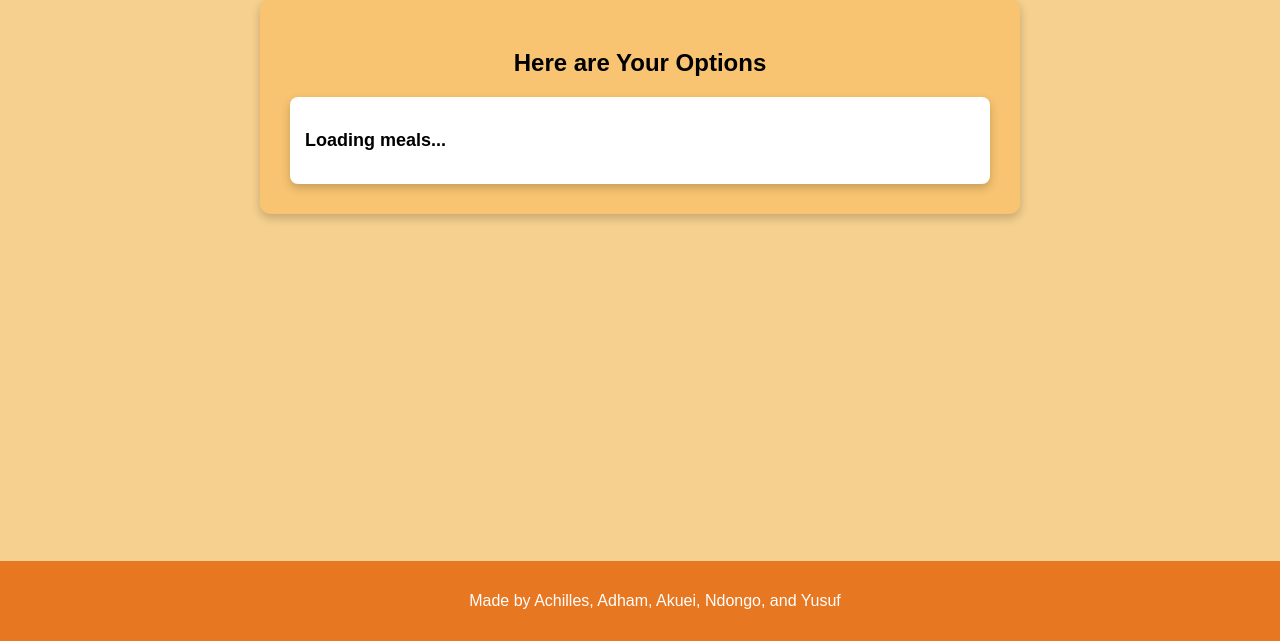
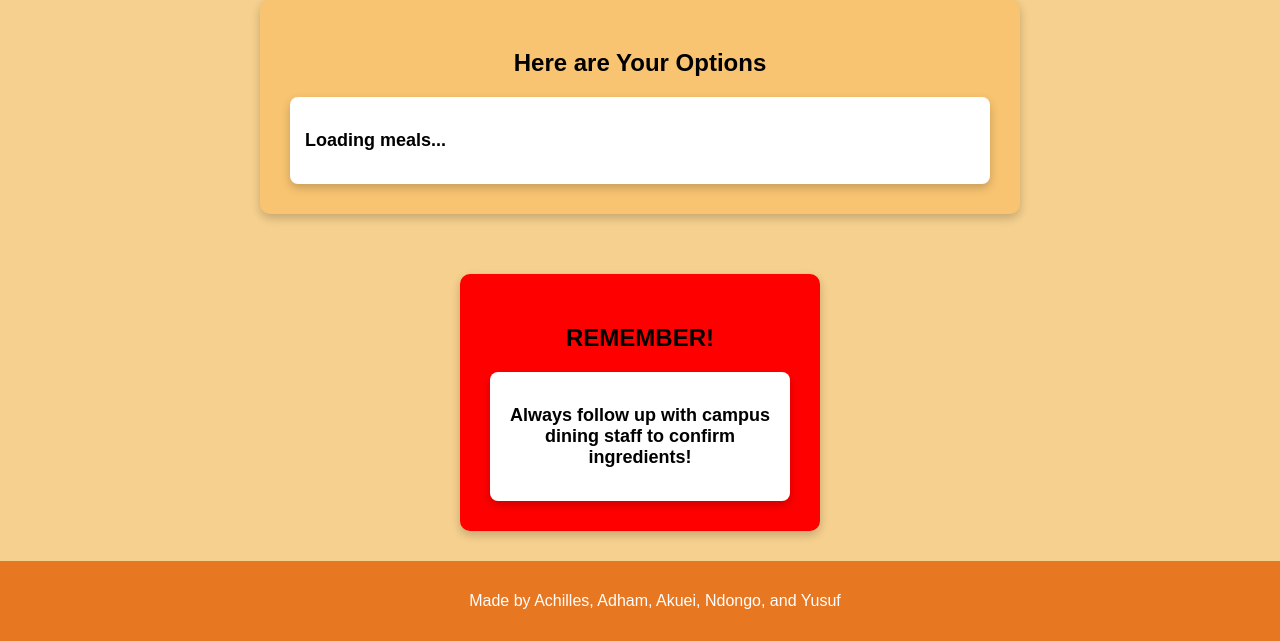
Before and after one commit to princeton-eats/princetoneats, a Flask app: page /meals_list in a window 1280 px wide. Shown: the part 159-800 px from the top of the page. Run offline with Flask 3, Linux system fonts and the light colour scheme.

Commit message:
added warning to meals_list

```diff
--- a/src/princetoneats/static/css/meals_list.css
+++ b/src/princetoneats/static/css/meals_list.css
@@ -35,6 +35,15 @@ body {
    max-width: 700px;
    margin: 60px auto;
    background-color: #f8c471;
+   padding: 30px;
+   border-radius: 10px;
+   box-shadow: 0px 4px 10px rgba(0, 0, 0, 0.2);
+}
+
+.containerSmall {
+   max-width: 300px;
+   margin: 60px auto;
+   background-color: red;
    padding: 30px;
    border-radius: 10px;
    box-shadow: 0px 4px 10px rgba(0, 0, 0, 0.2);
--- a/src/princetoneats/templates/meals_list.html
+++ b/src/princetoneats/templates/meals_list.html
@@ -22,6 +22,13 @@
         </div>
     </div>
 
+    <div class="containerSmall">
+        <h2>REMEMBER!</h2>
+        <div id="mealResults">
+            <p style="text-align: center;">Always follow up with campus dining staff to confirm ingredients!</p>
+        </div>
+    </div>
+
     <footer>
         <p>Made by <span class="names">Achilles, Adham, Akuei, Ndongo, and Yusuf</span></p>
     </footer>
```
Also changed, not shown: requirements.txt (+0 -9 lines).
